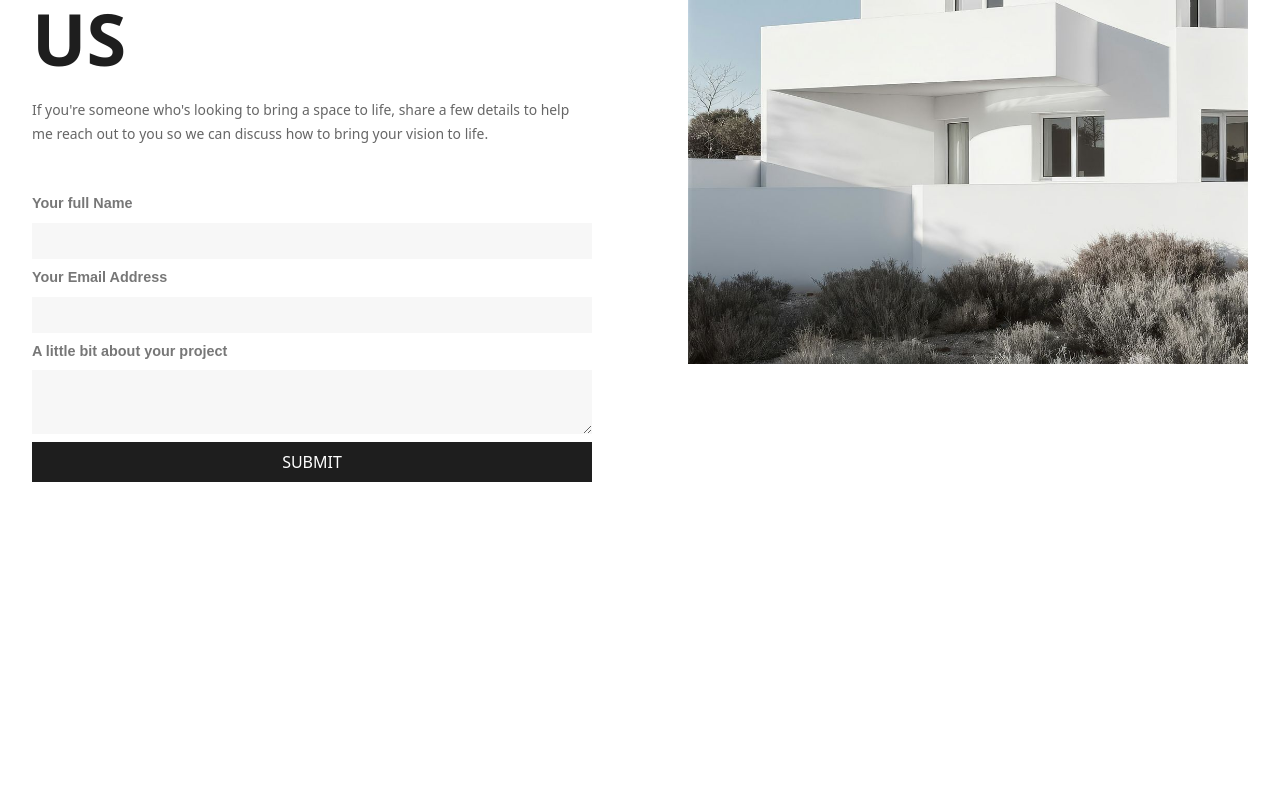
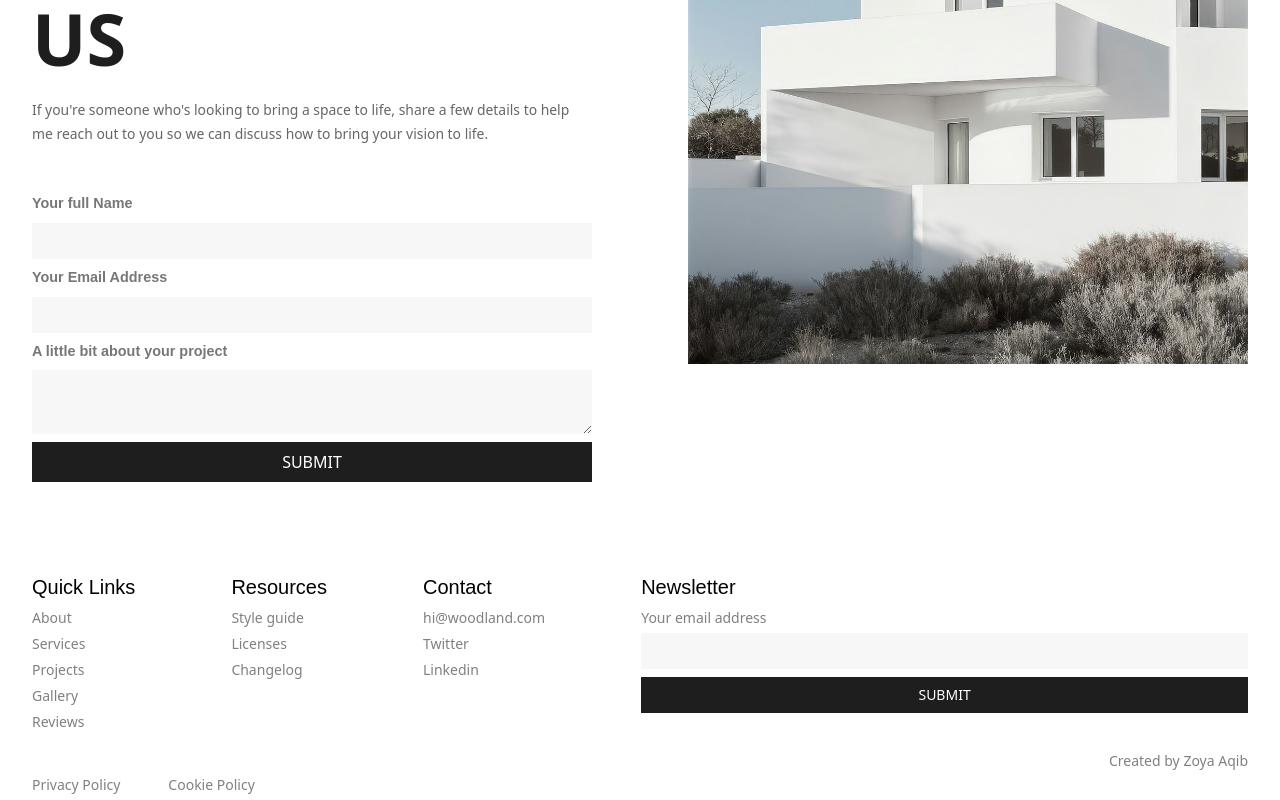
Before and after one commit to ThiagoNogueira2/System, a Vue app: page / in a window 1280 px wide. Shown: the part 7312-8112 px from the top of the page. Before the commit the page ends 7874 px from the top, so only its background shows below. Built offline with nearby package versions, Linux system fonts and the light colour scheme.

Commit message:
wip: Implementa novo módulo Partner

```diff
--- a/src/App.vue
+++ b/src/App.vue
@@ -8,6 +8,7 @@
    <Gallery />
    <Review />
    <Partner />
+   <Footer />
 
 </template>
 
@@ -20,6 +21,7 @@
     import Gallery from './modules/Gallery/Galeria.vue'
     import Review from './modules/Review/Visualizacao.vue'
     import Partner from './modules/Partner/Conosco.vue'
+    import Footer from './modules/Footer/Footer.vue'
     import Projects from './modules/Project/Projeto.vue'
     import { useSmoothScroll } from './composables/useSmoothScroll'
 
--- /dev/null
+++ b/src/modules/Footer/Footer.vue
@@ -0,0 +1,81 @@
+<template>
+  <div class="pt-20 flex flex-col md:flex-row md:justify-between gap-0 md:gap-8">
+    <div class="container1 border-b border-gray-200 md:border-b-0 pb-5 md:pb-0">
+      <button @click="toggle(1)" class="w-full flex justify-between items-center mb-2 md:cursor-default">
+        <h1 class="satoshi-font font-medium text-[1.25rem] leading-[120%] ">Quick Links</h1>
+        <span class="text-2xl md:hidden">{{ open === 1 ? '−' : '+' }}</span>
+      </button>
+      <div :class="open === 1 ? 'block' : 'hidden md:block'">
+        <p><a href="#" class="footer-link">About</a></p>
+        <p><a href="#" class="footer-link">Services</a></p>
+        <p><a href="#" class="footer-link">Projects</a></p>
+        <p><a href="#" class="footer-link">Gallery</a></p>
+        <p><a href="#" class="footer-link">Reviews</a></p>
+      </div>
+    </div>
+
+    <div class="container1 border-b border-gray-200 md:border-b-0 py-5 md:py-0">
+      <button @click="toggle(2)" class="w-full flex justify-between items-center mb-2 md:cursor-default">
+        <h1 class="satoshi-font font-medium text-[1.25rem] leading-[120%]">Resources</h1>
+        <span class="text-2xl md:hidden">{{ open === 2 ? '−' : '+' }}</span>
+      </button>
+      <div :class="open === 2 ? 'block' : 'hidden md:block'">
+        <p><a href="#" class="footer-link">Style guide</a></p>
+        <p><a href="#" class="footer-link">Licenses</a></p>
+        <p><a href="#" class="footer-link">Changelog</a></p>
+      </div>
+    </div>
+
+    <div class="container1 border-b border-gray-200 md:border-b-0 py-5 md:py-0">
+      <button @click="toggle(3)" class="w-full flex justify-between items-center mb-2 md:cursor-default">
+        <h1 class="satoshi-font font-medium text-[1.25rem] leading-[120%]">Contact</h1>
+        <span class="text-2xl md:hidden">{{ open === 3 ? '−' : '+' }}</span>
+      </button>
+      <div :class="open === 3 ? 'block' : 'hidden md:block'">
+        <p><a href="#" class="footer-link">hi@woodland.com</a></p>
+        <p><a href="#" class="footer-link">Twitter</a></p>
+        <p><a href="#" class="footer-link">Linkedin</a></p>
+      </div>
+    </div>
+
+    <div class="container1 flex-1 min-w-[300px] max-w-[750px] pt-5 md:pt-0">
+      <h1 class="satoshi-font font-medium text-[1.25rem] leading-[120%] mb-2">Newsletter</h1>
+      <label for="Your email address" class="footer-link">Your email address</label>
+      <input type="email" id="Your email address" class="w-full bg-[#f7f7f7] py-2 text-sm leading-[1.42857]" />
+      <button class="w-full mt-2 py-2 text-white cursor-pointer text-sm leading-[1.42857] bg-[#1e1e1e]">
+        SUBMIT
+      </button>
+    </div>
+  </div>
+
+  <div class="controle container1 flex flex-col md:flex-row justify-between gap-4 md:gap-0">
+    <div class="privacy flex gap-12 pt-6 justify-center md:justify-start">
+      <p class="footer-link">Privacy Policy</p>
+      <p class="footer-link">Cookie Policy</p>
+    </div>
+    <div class="text-center md:text-left">
+      <p class="footer-link">Created by Zoya Aqib</p>
+    </div>
+  </div>
+</template>
+
+<script setup>
+import { ref } from 'vue';
+const open = ref(null);
+const toggle = (n) => open.value = open.value === n ? null : n;
+</script>
+
+<style scoped>
+.footer-link {
+  display: block;
+  color: var(--grey);
+  font-size: 0.875rem;
+  text-transform: none;
+  margin-bottom: 5px;
+  transition: color 0.3s cubic-bezier(0.785, 0.135, 0.15, 0.86);
+}
+
+.footer-link:hover {
+  color: var(--black);
+}
+</style>
--- a/src/modules/Partner/Conosco.vue
+++ b/src/modules/Partner/Conosco.vue
@@ -1,12 +1,12 @@
 <template>
   <div class="container1">
-    <div class="flex justify-between items-start pt-40 gap-24 ">
-      <div class="flex-1">
-        <h1 class="text-7xl font-bold pb-6" style="color: #1e1e1e">
+    <div class="flex flex-col lg:flex-row justify-between items-center lg:items-start pt-10 lg:pt-40 gap-8 lg:gap-24 lg:px-0">
+      <div class="flex-1 w-full lg:w-auto">
+        <h1 class="text-4xl md:text-5xl lg:text-7xl font-bold pb-6 text-center lg:text-left" style="color: #1e1e1e">
           PARTNER WITH US
         </h1>
         <p
-          class="text-[#666] leading-[150%] font-medium  leading-[170%] mb-12"
+          class="text-[#666] leading-[150%] font-medium  leading-[170%] mb-12 text-center lg:text-left"
           style="font-size: 0.87rem"
         >
           If you're someone who's looking to bring a space to life, share a few
@@ -49,16 +49,16 @@
           ></textarea>
         </div>
 
-        <div class="pb-20">
+        <div class="">
           <button class="w-full  mt-2 py-2 text-white cursor-pointer" style="background: #1e1e1e;">SUBMIT</button>
         </div>
       </div>
 
-      <div class="flex-1 flex justify-end">
+      <div class="flex-1 w-full lg:w-auto flex justify-center lg:justify-end">
         <img
           src="/src/assets/images/partner.jpeg"
           alt="Partner"
-          class="w-full h-auto object-cover -mt-[320px]"
+          class="w-full h-auto object-cover rounded-xl lg:rounded-none shadow-lg lg:shadow-none mt-0 lg:-mt-[320px]"
         />
       </div>
     </div>
```
